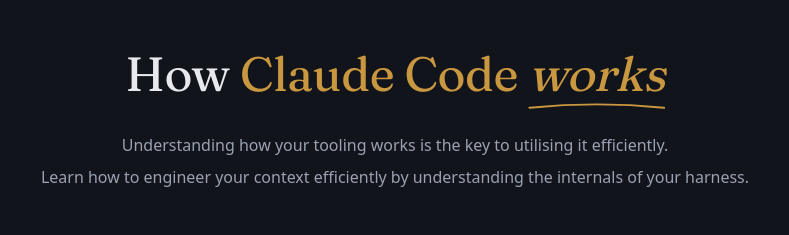
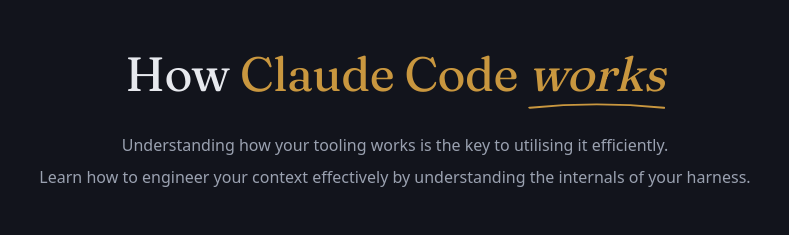
Before and after one commit to comp4020-agentic-coding-studio/comp4020-ass1-coreyweir, a website built with Vite: page index.html in a window 1280 px wide. Shown: the top 235 px of the page, 245-1034 px from the left. Built offline with nearby package versions, Linux system fonts and the light colour scheme.

Commit message:
Subtitle: engineer your context effectively, not efficiently
'Efficiently' was doing duty in both sentences.

```diff
--- a/index.html
+++ b/index.html
@@ -26,7 +26,7 @@
         <div class="intro-subtitle">
           <p>Understanding how your tooling works is the key to utilising it efficiently.</p>
           <p>
-            Learn how to engineer your context efficiently by understanding the internals
+            Learn how to engineer your context effectively by understanding the internals
             of your harness.
           </p>
         </div>
```
